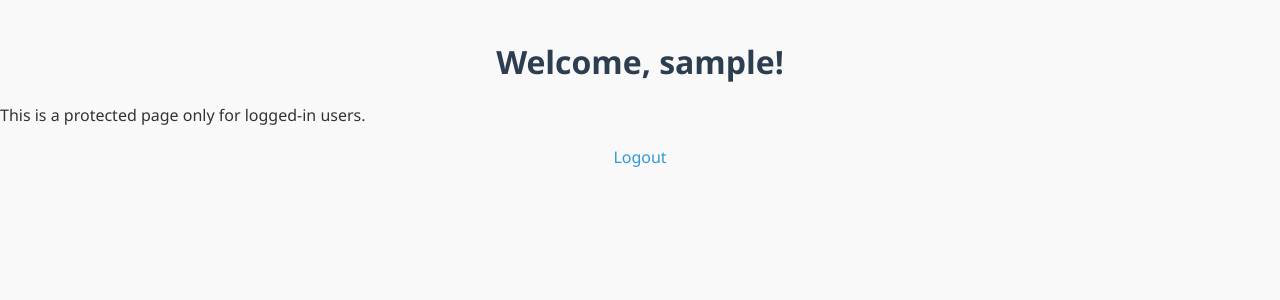
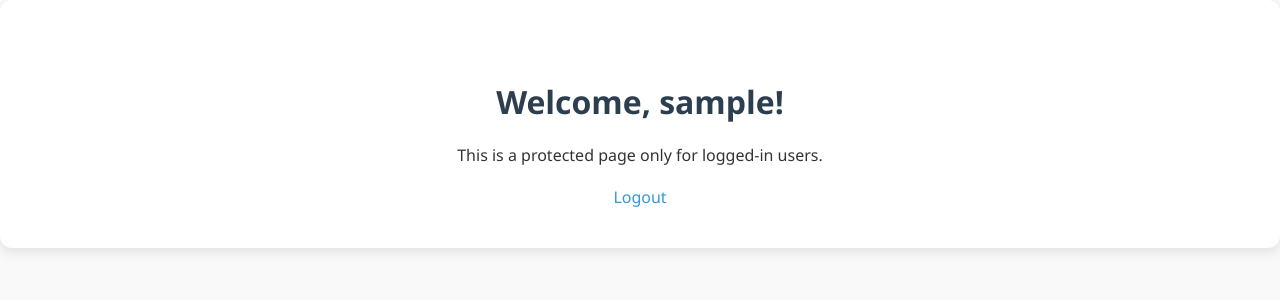
Before and after one commit to GayangaBandara/auth_system, a Flask app: template templates/protected.html in a window 1280 px wide. Shown: the top 300 px of the page. Run offline with Flask 3, Linux system fonts and the light colour scheme; the template is opened without the code that fills it: most values are stand-ins (such as "Sample title", 1, 10 or a date in 2020).

Commit message:
Enhance Security

```diff
--- a/static/style.css
+++ b/static/style.css
@@ -63,11 +63,20 @@ button {
     transition: background-color 0.3s ease;
 }
 
+.protected-container {
+    text-align: center;
+    padding: 40px;
+    background: white;
+    border-radius: 12px;
+    box-shadow: 0 4px 12px rgba(0, 0, 0, 0.1);
+}
+
 button:hover {
     background-color: #2980b9;
 }
 
-nav, .links {
+nav,
+.links {
     text-align: center;
     margin-top: 20px;
 }
--- a/templates/home.html
+++ b/templates/home.html
@@ -1,10 +1,12 @@
 <!DOCTYPE html>
 <html lang="en">
+
 <head>
     <meta charset="UTF-8">
     <title>Home</title>
     <link rel="stylesheet" href="{{ url_for('static', filename='style.css') }}">
 </head>
+
 <body>
     <h1>Welcome to the Authentication System</h1>
     <nav>
@@ -12,4 +14,5 @@
         <a href="{{ url_for('login') }}">Login</a>
     </nav>
 </body>
+
 </html>
--- a/templates/login.html
+++ b/templates/login.html
@@ -1,4 +1,5 @@
 <html lang="en">
+
 <head>
     <meta charset="UTF-8">
     <title>Login</title>
@@ -6,6 +7,7 @@
     <link rel="stylesheet" href="https://cdnjs.cloudflare.com/ajax/libs/font-awesome/6.5.0/css/all.min.css">
     <script src="{{ url_for('static', filename='script.js') }}" defer></script>
 </head>
+
 <body>
     <h1>Login</h1>
 
@@ -38,4 +40,5 @@
         <p>Don't have an account? <a href="{{ url_for('register') }}">Register here</a></p>
     </div>
 </body>
+
 </html>
--- a/templates/protected.html
+++ b/templates/protected.html
@@ -1,15 +1,20 @@
 <!DOCTYPE html>
 <html lang="en">
+
 <head>
     <meta charset="UTF-8">
     <title>Protected</title>
     <link rel="stylesheet" href="{{ url_for('static', filename='style.css') }}">
 </head>
+
 <body>
-    <h1>Welcome, {{ username }}!</h1>
-    <p>This is a protected page only for logged-in users.</p>
-    <div class="links">
-        <a href="{{ url_for('logout') }}">Logout</a>
+    <div class="protected-container">
+        <h1>Welcome, {{ username }}!</h1>
+        <p>This is a protected page only for logged-in users.</p>
+        <div class="links">
+            <a href="{{ url_for('logout') }}">Logout</a>
+        </div>
     </div>
 </body>
+
 </html>
--- a/templates/register.html
+++ b/templates/register.html
@@ -1,4 +1,5 @@
 <html lang="en">
+
 <head>
     <meta charset="UTF-8">
     <title>Register</title>
@@ -6,6 +7,7 @@
     <link rel="stylesheet" href="https://cdnjs.cloudflare.com/ajax/libs/font-awesome/6.5.0/css/all.min.css">
     <script src="{{ url_for('static', filename='script.js') }}" defer></script>
 </head>
+
 <body>
     <h1>Register</h1>
 
@@ -25,7 +27,8 @@
 
         <label for="password">Password:</label>
         <div class="password-wrapper">
-            <input id="password" type="password" name="password" pattern="(?=.*[a-zA-Z])(?=.*\d)(?=.*[!@#$%^&*]).{8,}" title="Password must be at least 8 characters and include a letter, a number, and a symbol." required>
+            <input id="password" type="password" name="password" pattern="(?=.*[a-zA-Z])(?=.*\d)(?=.*[!@#$%^&*]).{8,}"
+                title="Password must be at least 8 characters and include a letter, a number, and a symbol." required>
             <span class="toggle-password" onclick="togglePasswordVisibility()">
                 <i id="eye-icon" class="fa-solid fa-eye"></i>
             </span>
@@ -39,4 +42,5 @@
         <p>Already have an account? <a href="{{ url_for('login') }}">Login here</a></p>
     </div>
 </body>
+
 </html>
```
Also changed, not shown: users.db. Lines whose indentation alone changed are shown as unchanged.
